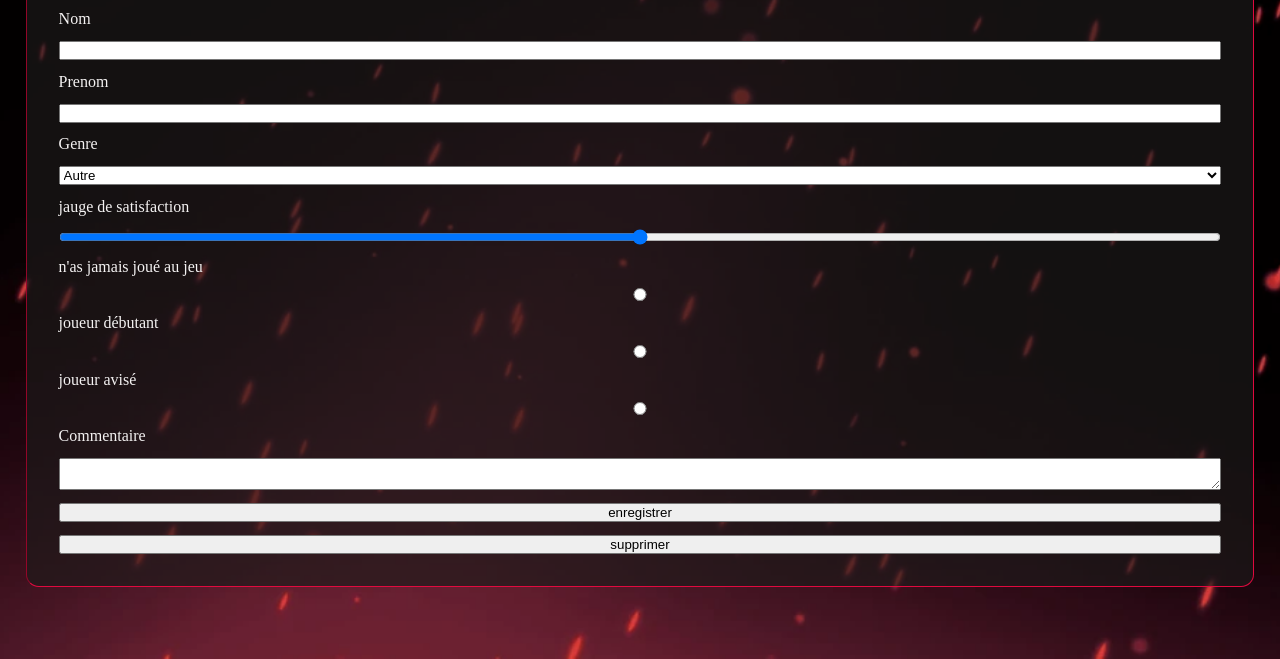
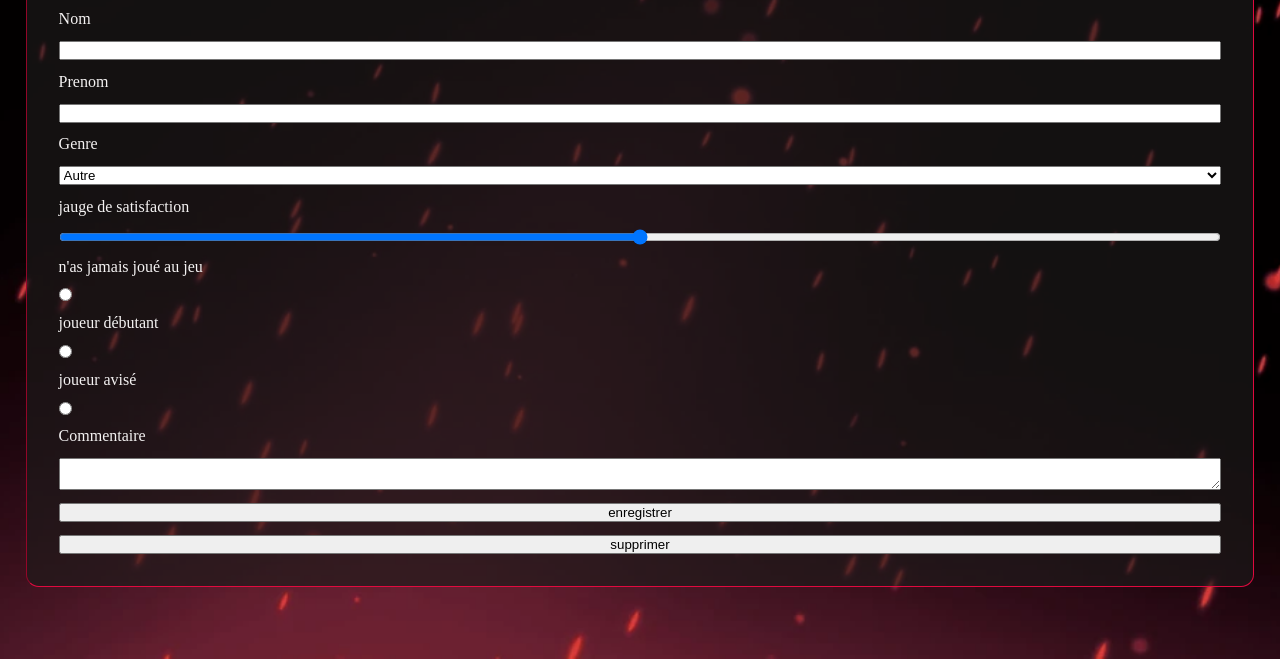
Before and after one commit to DeoxysTheGod/projetWeb, a plain HTML site: page menuJeu/formulaire.html in a window 1280 px wide. Shown: the part 141-800 px from the top of the page. Drawn offline with Linux system fonts and the light colour scheme.

Commit message:
formulary update

```diff
--- a/css/style.css
+++ b/css/style.css
@@ -401,17 +401,18 @@ html {
     display: flex;
     flex-direction: column;
     gap: 1vw;
-}
-
-.formulaire {
     width: auto;
     height: auto;
     color : #f4f2f2;
     padding: 2.5vw;
-    margin: 2vw 2vw 1vw 2vw;
+    margin: 2vw;
     background-color: #1d1b1aa9;
     border: rgba(246, 9, 68, 0.899) 0.1vw inset;
     border-radius: 1vw 1vw 1vw 1vw;
+}
+
+input[type="radio"] {
+    width: fit-content;
 }
 
 /* Inventaire général */
```
